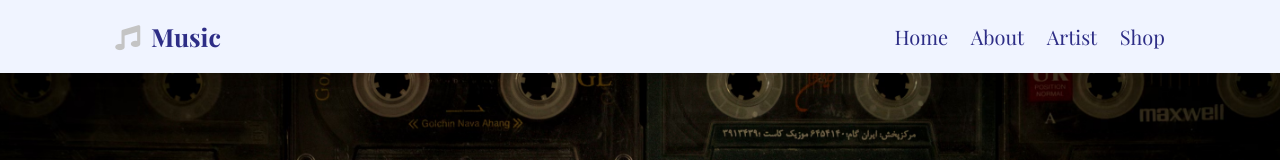
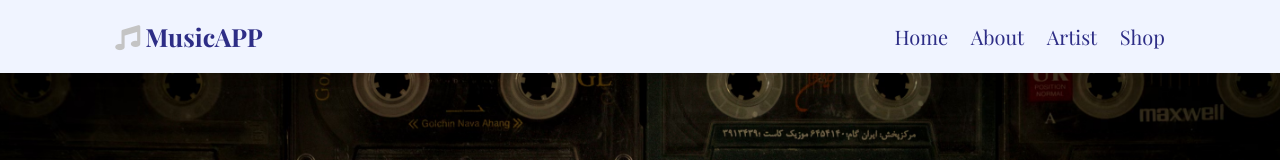
Before and after one commit to vncsnlm/MusicWebsite, a website: page index.html in a window 1280 px wide. Shown: the top 160 px of the page. Drawn offline with nearby package versions, Linux system fonts and the light colour scheme; a web font is replaced by a local one.

Commit message:
Update index.html

```diff
--- a/index.html
+++ b/index.html
@@ -14,7 +14,7 @@
 
     <header class="header">
 
-        <a href="#" class="logo"> <i class="fas fa-music"></i> music</a>
+        <a href="#" class="logo"> <i class="fas fa-music"></i>musicAPP</a>
 
         <nav class="navbar">
             <a href="#home">home</a>
```
